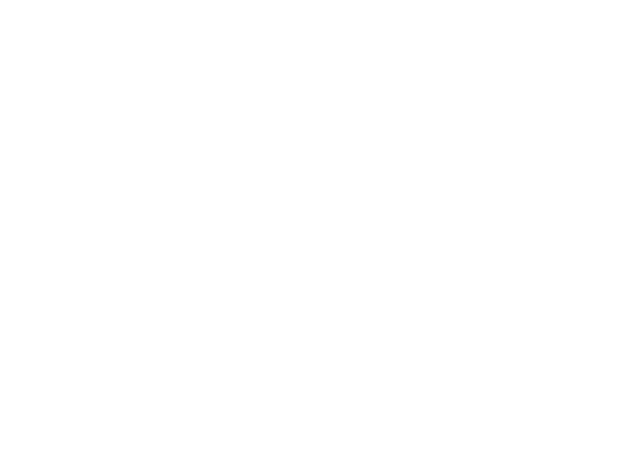
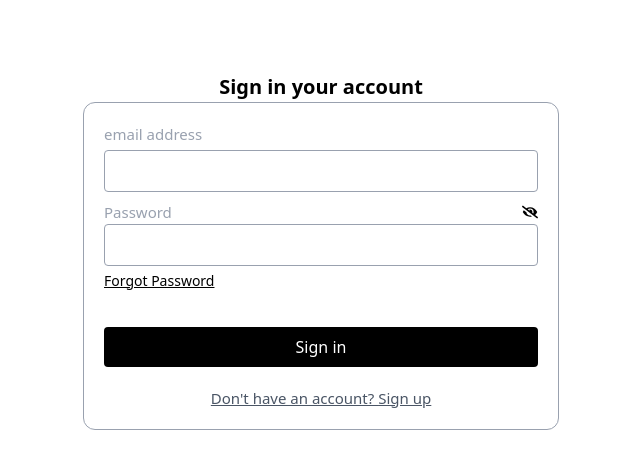
Before and after one commit to raveroses/FormValidation, a React (Vite) app: page /login in a window 1280 px wide. Before the commit this address had no page. Shown: the top 468 px of the page, without its empty margins (319-959 px from the left). Built offline with nearby package versions, Linux system fonts and the light colour scheme.

Commit message:
useContext added

```diff
--- a/src/App.jsx
+++ b/src/App.jsx
@@ -6,6 +6,10 @@ import auth from "./Components/FirebaseConfig/FirebaseConfig";
 import SignUp from "./Page.jsx/SignUp";
 import Dashboard from "./Page.jsx/Dashboard";
 import FacebookSign from "./Components/FirebaseConfig/Facebook";
+import Login from "./Page.jsx/Login";
+import { useState } from "react";
+import { createUserWithEmailAndPassword } from "firebase/auth";
+import UserContext from "./Components/UserContext";
 function App() {
   const provider = new GoogleAuthProvider();
   provider.addScope("https://www.googleapis.com/auth/contacts.readonly");
@@ -38,7 +42,184 @@ function App() {
     }
   };
 
+  // THE SIGNUP PAGE PASTE
+
+  const [userDetail, setUserDetail] = useState(() => {
+    const user = localStorage.getItem("details");
+    return user
+      ? JSON.parse(user)
+      : {
+          profileName: "",
+          phoneNumber: "",
+          email: "",
+          password: "",
+          day: "",
+          month: "",
+          year: "",
+        };
+  });
+
+  const [checko, setChecko] = useState("");
+  const handleCheck = (e) => {
+    setChecko(e.target.value);
+  };
+  const handleValidation = () => {
+    const emailRegex = /^[\w.-]+@[a-zA-Z\d.-]+\.[a-zA-Z]{2,}$/;
+
+    if (
+      !userDetail.profileName.trim() ||
+      !userDetail.phoneNumber.trim() ||
+      !emailRegex.test(userDetail.email.trim()) ||
+      !userDetail.password.trim() ||
+      !userDetail.day ||
+      !userDetail.month ||
+      !userDetail.year
+    ) {
+      alert("Please fill all the required field");
+      return false;
+    }
+    if (!checko) {
+      alert("Agree to the term and Condition");
+    }
+    return true;
+  };
+
+  //   const [user, setUser] = useState({});
+  const handleSubmission = async (e) => {
+    e.preventDefault();
+    if (!handleValidation()) return;
+    try {
+      const userCredential = await createUserWithEmailAndPassword(
+        auth,
+        userDetail.email.trim(),
+        userDetail.password.trim()
+      );
+      const user = userCredential.user;
+
+      console.log(user);
+      navigate("/login");
+    } catch (error) {
+      const errorCode = error.code;
+      const errorMessage = error.message;
+      // ..
+      console.log(errorCode);
+      console.log(errorMessage);
+    }
+  };
+
+  const [passwordToggling, setPasswordToggling] = useState(false);
+  const passwordToggle = () => {
+    setPasswordToggling((prev) => !prev);
+  };
+  const onChange = (e) => {
+    const { name, value } = e.target;
+    setUserDetail((prev) => {
+      const userSaved = { ...prev, [name]: value };
+      localStorage.setItem("details", JSON.stringify(userSaved));
+      return userSaved;
+    });
+  };
+
+  const [gender, setGender] = useState(() => {
+    const save = localStorage.getItem("gender");
+    return save ? JSON.parse(save) : "";
+  });
+  const handleToggling = (e) => {
+    setGender(() => {
+      const save = e.target.value;
+      localStorage.setItem("gender", JSON.stringify(save));
+      return save;
+    });
+  };
+
+  const monthsListing = [
+    "Jan",
+    "Feb",
+    "Mar",
+    "Apr",
+    "May",
+    "Jun",
+    "Jul",
+    "Aug",
+    "Sep",
+    "Oct",
+    "Nov",
+    "Dec",
+  ];
+
+  const handleDate = (i) => {
+    setUserDetail((prev) => {
+      const saver = { ...prev, day: i };
+      localStorage.setItem("details", JSON.stringify(saver));
+      return saver;
+    });
+  };
+  const handleMonth = (i) => {
+    setUserDetail((prev) => {
+      const saver = { ...prev, month: i };
+      localStorage.setItem("details", JSON.stringify(saver));
+      return saver;
+    });
+  };
+
+  const handleYear = (i) => {
+    setUserDetail((prev) => {
+      const saver = { ...prev, year: i };
+      localStorage.setItem("details", JSON.stringify(saver));
+      return saver;
+    });
+  };
+
+  const date = Array.from({ length: 31 }, (_, i) => {
     return (
+      <li
+        key={i + 1}
+        className="hover:bg-gray-500"
+        onClick={() => handleDate(i + 1)}
+      >
+        {i + 1}
+      </li>
+    );
+  });
+  const years = Array.from({ length: 2025 + 1 }, (_, i) => {
+    return (
+      <li key={i} className="hover:bg-gray-500" onClick={() => handleYear(i)}>
+        {i}
+      </li>
+    );
+  });
+  const month = monthsListing.map((item, i) => {
+    return (
+      <li
+        key={i}
+        className="hover:bg-gray-500 mb-[2px]"
+        onClick={() => handleMonth(item)}
+      >
+        {item}
+      </li>
+    );
+  });
+
+  return (
+    <UserContext.Provider
+      value={{
+        month,
+        date,
+        years,
+        handleMonth,
+        handleDate,
+        handleYear,
+        handleToggling,
+        gender,
+        onChange,
+        passwordToggle,
+        passwordToggling,
+        checko,
+        handleCheck,
+        handleSubmission,
+        userDetail,
+      }}
+    >
       <Routes>
         <Route
           path="/"
@@ -49,7 +230,9 @@ function App() {
         />
         <Route path="/signUp" element={<SignUp />} />
         <Route path="/dashboard" element={<Dashboard />} />
+        <Route path="/login" element={<Login />} />
       </Routes>
+    </UserContext.Provider>
   );
 }
 export default App;
--- a/src/Components/Body.jsx
+++ b/src/Components/Body.jsx
@@ -15,20 +15,20 @@ export default function Body({ GoogleSignUp, FacebookSign }) {
         </p>
 
         <div
-          className="flex gap-10 justify-center border-1 rounded-2xl p-1 mt-8"
+          className="flex gap-10 justify-center border-1 rounded-2xl p-1 mt-8 cursor-pointer"
           onClick={GoogleSignUp}
         >
           <img src="/images/google.png" alt="" className="w-[25px] " />{" "}
           <p className="text-semi-bold">Continue with Google</p>
         </div>
         <div
-          className="flex gap-4 justify-center border-1 rounded-2xl p-1 mt-3"
+          className="flex gap-4 justify-center border-1 rounded-2xl p-1 mt-3 cursor-pointer"
           onClick={FacebookSign}
         >
           <img src="/images/FACEBOOK.png" alt="" className="w-[25px] " />{" "}
           <p className="text-semi-bold pl-4">Continue with Facebook</p>
         </div>
-        <div className="flex gap-12 justify-center border-1 rounded-2xl p-1 mt-3">
+        <div className="flex gap-12 justify-center border-1 rounded-2xl p-1 mt-3 cursor-pointer">
           <img src="/images/apple.png" alt="" className="w-[25px] " />
           <p className="text-semi-bold">Continue with Apple</p>
         </div>
@@ -38,7 +38,6 @@ export default function Body({ GoogleSignUp, FacebookSign }) {
           <div className="w-[150px] bg-gray-300 h-[2px]"></div>
         </div>
         <div className="flex justify-center mt-[30px] ">
-          {" "}
           <button
             type="submit"
             className="bg-black text-white text-center w-full p-[6px] rounded-2xl text-[13px] "
--- a/src/Components/Header.jsx
+++ b/src/Components/Header.jsx
@@ -1,8 +1,18 @@
+import { useNavigate } from "react-router-dom";
+
 export default function Header() {
+  const navigate = useNavigate();
+
+  const handleNavigate = () => {
+    navigate("/login");
+  };
   return (
     <div className="flex justify-end gap-5 items-center pt-[10px] pr-[20px] border-bottom border-[1px]  border-gray-150  pb-[10px]">
       <div className=" text-[16px] text-10px font-semi-bold">English</div>
-      <div className="border-[1.5px] border-black inline-block text-[15px] pt-1 p-1 pl-4 pr-4 rounded font-semi-bold">
+      <div
+        className="border-[1.5px] border-black inline-block text-[15px] pt-1 p-1 pl-4 pr-4 rounded font-semi-bold cursor-pointer"
+        onClick={handleNavigate}
+      >
         Login
       </div>
     </div>
--- /dev/null
+++ b/src/Components/UserContext.jsx
@@ -0,0 +1,4 @@
+import { createContext } from "react";
+const UserContext = createContext();
+
+export default UserContext;
--- a/src/Page.jsx/Dashboard.jsx
+++ b/src/Page.jsx/Dashboard.jsx
@@ -1,3 +1,3 @@
 export default function Dashboard() {
-  return <>Welcome</>;
+  return <div>pppp</div>;
 }
--- /dev/null
+++ b/src/Page.jsx/Login.jsx
@@ -0,0 +1,54 @@
+import { useState } from "react";
+import { FaEyeSlash } from "react-icons/fa";
+import { IoEyeSharp } from "react-icons/io5";
+export default function Login() {
+  const [eyeHidden, setEyeHidden] = useState(false);
+  const handleEyeHidden = () => {
+    setEyeHidden((prev) => !prev);
+  };
+  return (
+    <div className="w-full p-3 h-auto flex flex-col mx-auto mt-[60px] md:w-[500px] ">
+      <div className="text-[20px] font-bold text-center">
+        Sign in your account
+      </div>
+
+      <form className="flex flex-col p-5 border-1 border-gray-400 rounded-xl ">
+        <label htmlFor="email" className="text-[15px] text-gray-400 mb-1">
+          email address
+        </label>
+        <input
+          type="email"
+          className="border-1 border-gray-400 p-2 rounded mb-2"
+        />
+        <div className="flex justify-between items-center">
+          <div>
+            <label htmlFor="email" className="text-[15px] text-gray-400 mb-1">
+              Password
+            </label>
+          </div>
+          <div onClick={handleEyeHidden}>
+            {eyeHidden ? <IoEyeSharp /> : <FaEyeSlash />}
+          </div>
+        </div>
+        <input
+          type={eyeHidden ? "text" : "password"}
+          id="password"
+          className="border-1 border-gray-400 p-2 rounded mb-1"
+        />
+        <a
+          href=""
+          className="text-[14px] underline cursor-pointer hover:text-gray-500"
+        >
+          Forgot Password
+        </a>
+        <button className="bg-black rounded text-white text-[16px] p-2 text-center cursor-pointer mt-9 ">
+          Sign in
+        </button>
+
+        <p className="text-center text-[15px] text-gray-600 mt-5 underline">
+          Don't have an account? <a href="/signUp">Sign up</a>
+        </p>
+      </form>
+    </div>
+  );
+}
```
Also changed, not shown: src/Page.jsx/SignUp.jsx (+24 -132 lines). Lines whose indentation alone changed are shown as unchanged.
